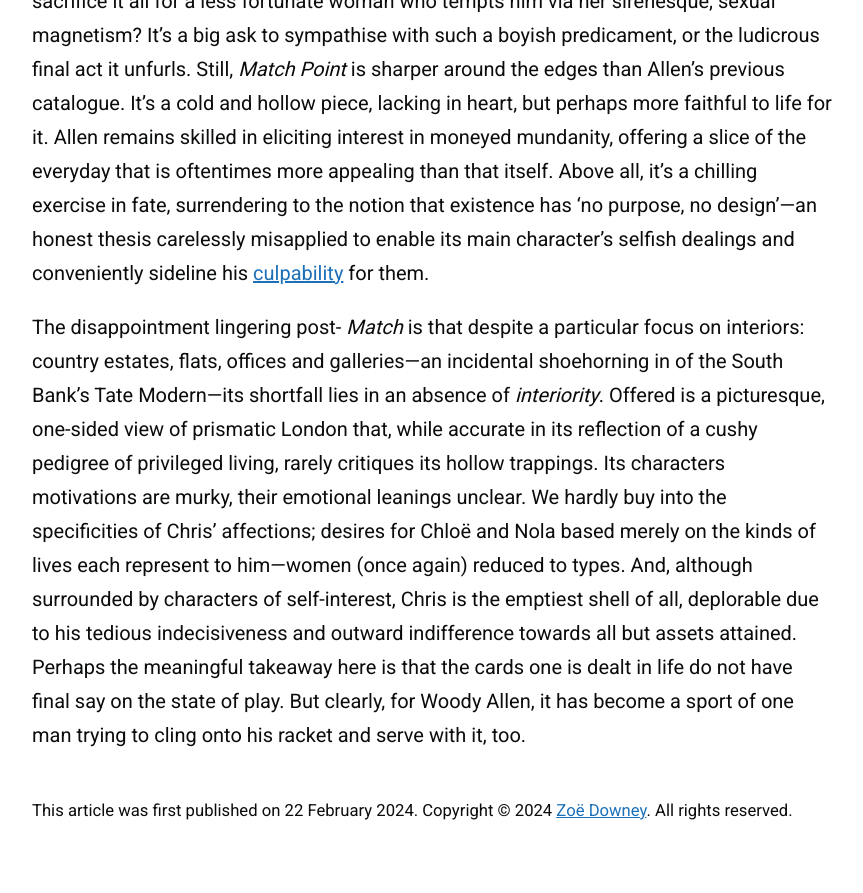
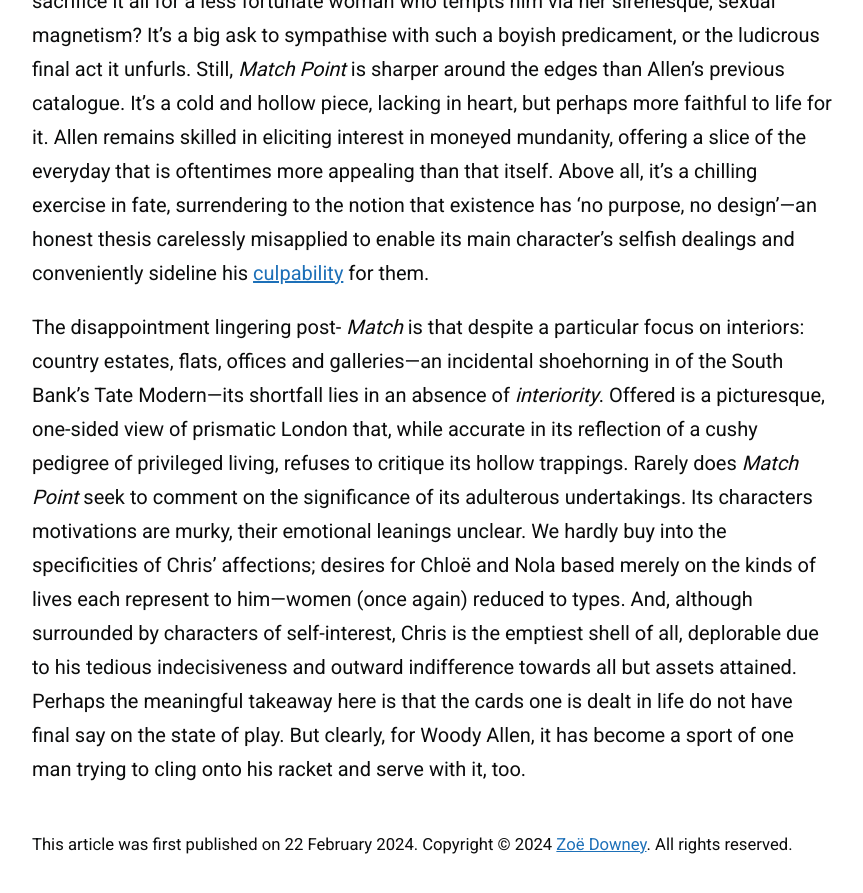
Before and after one commit to zoeurl/zoedowney.github.io, a Jekyll site: the page built from _posts/2024-2-22-match-point.md, in a window 1280 px wide and 900 px high, scrolled down 2968 px. Shown: the top 893 px of the window, without its empty margins (208-1071 px from the left). Built offline with Jekyll 4.4.1, drawn with Linux system fonts in a browser that asks for light colours; before the commit the page ends 3834 px from its top, so only the background shows below that.

Commit message:
Update 2024-2-22-match-point.md

```diff
--- a/_posts/2024-2-22-match-point.md
+++ b/_posts/2024-2-22-match-point.md
@@ -23,4 +23,4 @@
 
 It is on this essential, but tiresome, male conflict that _Match Point_ rests: does our protagonist choose wealth, standing and security tethered to a lukewarm coupling, or sacrifice it all for a less fortunate woman who tempts him via her sirenesque, sexual magnetism? It's a big ask to sympathise with such a boyish predicament, or the ludicrous final act it unfurls. Still, _Match Point_ is sharper around the edges than Allen’s previous catalogue. It’s a cold and hollow piece, lacking in heart, but perhaps more faithful to life for it. Allen remains skilled in eliciting interest in moneyed mundanity, offering a slice of the everyday that is oftentimes more appealing than that itself. Above all, it’s a chilling exercise in fate, surrendering to the notion that existence has ‘no purpose, no design’—an honest thesis carelessly misapplied to enable its main character’s selfish dealings and conveniently sideline his [culpability](https://www.theguardian.com/film/2023/sep/08/woody-allen-venice-applause-metoo) for them.
 
-The disappointment lingering post- _Match_ is that despite a particular focus on interiors: country estates, flats, offices and galleries—an incidental shoehorning in of the South Bank’s Tate Modern—its shortfall lies in an absence of _interiority_. Offered is a picturesque, one-sided view of prismatic London that, while accurate in its reflection of a cushy pedigree of privileged living, rarely critiques its hollow trappings. Its characters motivations are murky, their emotional leanings unclear. We hardly buy into the specificities of Chris’ affections; desires for Chloë and Nola based merely on the kinds of lives each represent to him—women (once again) reduced to types. And, although surrounded by characters of self-interest, Chris is the emptiest shell of all, deplorable due to his tedious indecisiveness and outward indifference towards all but assets attained. Perhaps the meaningful takeaway here is that the cards one is dealt in life do not have final say on the state of play. But clearly, for Woody Allen, it has become a sport of one man trying to cling onto his racket and serve with it, too.
+The disappointment lingering post- _Match_ is that despite a particular focus on interiors: country estates, flats, offices and galleries—an incidental shoehorning in of the South Bank’s Tate Modern—its shortfall lies in an absence of _interiority_. Offered is a picturesque, one-sided view of prismatic London that, while accurate in its reflection of a cushy pedigree of privileged living, refuses to critique its hollow trappings. Rarely does _Match Point_ seek to comment on the significance of its adulterous undertakings. Its characters motivations are murky, their emotional leanings unclear. We hardly buy into the specificities of Chris’ affections; desires for Chloë and Nola based merely on the kinds of lives each represent to him—women (once again) reduced to types. And, although surrounded by characters of self-interest, Chris is the emptiest shell of all, deplorable due to his tedious indecisiveness and outward indifference towards all but assets attained. Perhaps the meaningful takeaway here is that the cards one is dealt in life do not have final say on the state of play. But clearly, for Woody Allen, it has become a sport of one man trying to cling onto his racket and serve with it, too.
```
